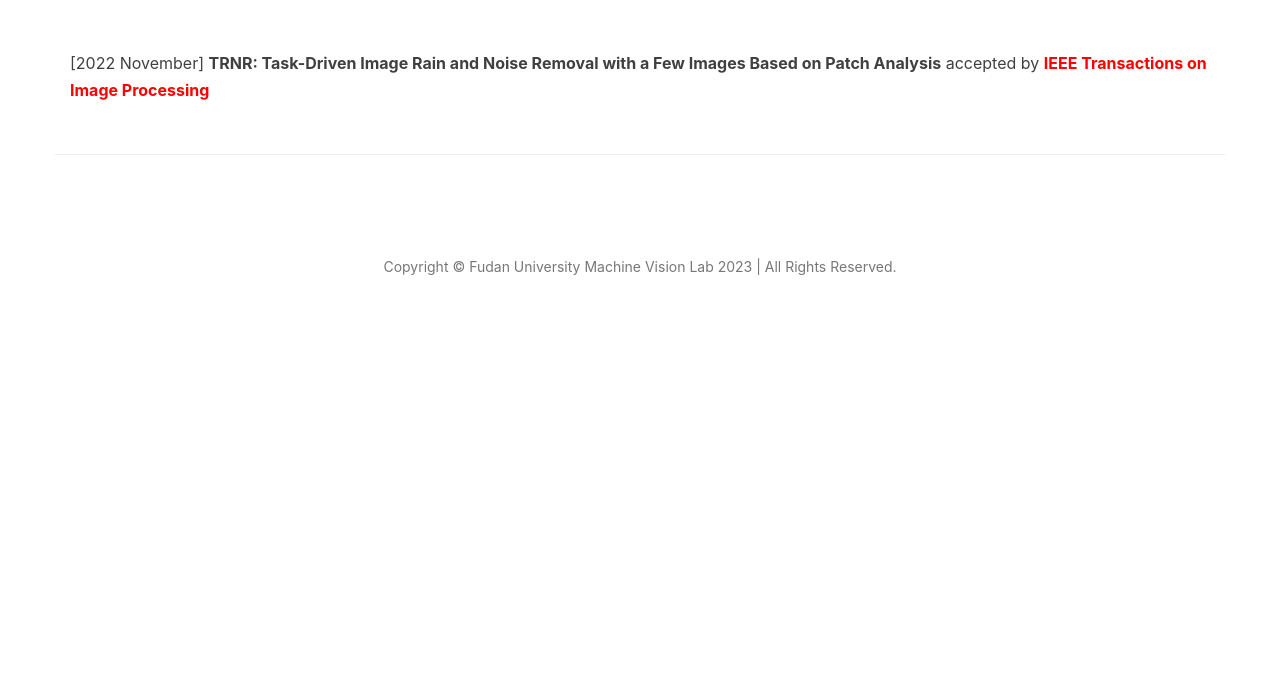
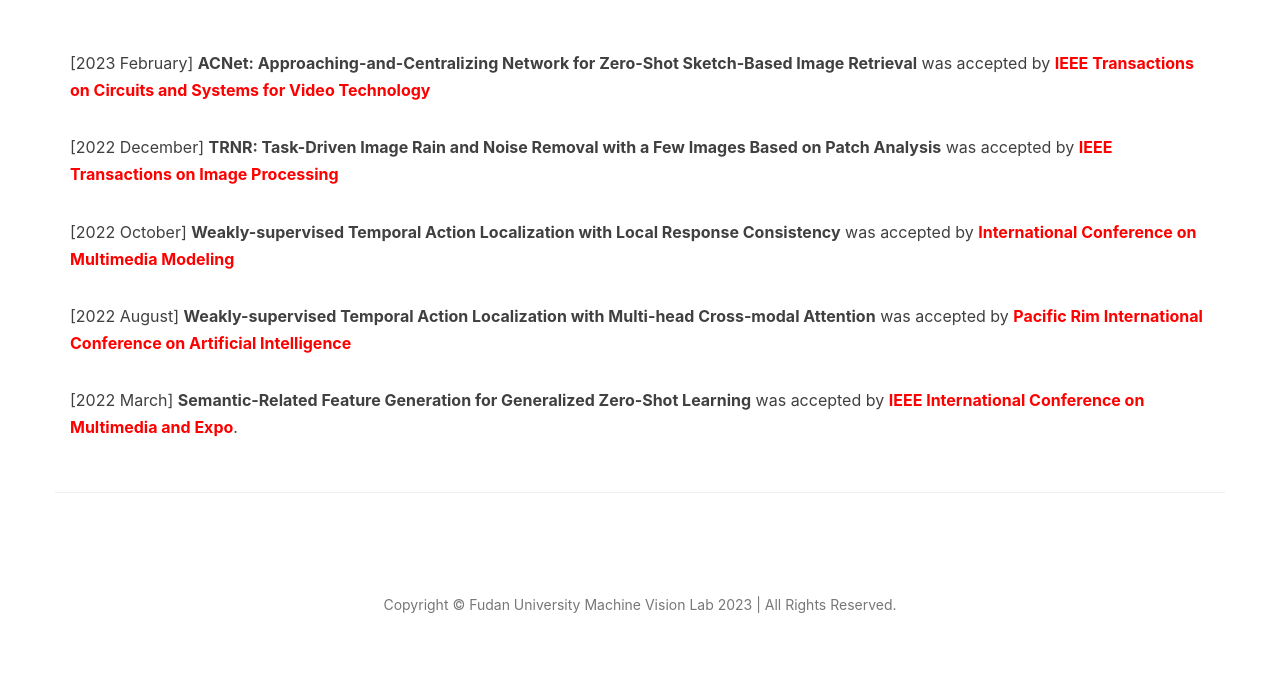
Before and after one commit to lunatics123/lunatics123.github.io, a Jekyll site: the page built from index.html, in a window 1280 px wide. Shown: the part 418-1099 px from the top of the page. Built offline with Jekyll 4.4.1, drawn with Linux system fonts in a browser that asks for light colours; comment, search, counter and statistics services are not loaded; before the commit the page ends 900 px from its top, so only the background shows below that.

Commit message:
finish index page

```diff
--- a/index.html
+++ b/index.html
@@ -6,9 +6,25 @@
 
 <section>
     <div class="container">
-        <p>[2022 November] <b>TRNR: Task-Driven Image Rain and Noise Removal with a Few Images Based on Patch
+        <p>[2023 February] <b>ACNet: Approaching-and-Centralizing Network for Zero-Shot Sketch-Based Image Retrieval</b>
+            was accepted by <span style="color:#FF0000;font-weight:bold;">IEEE Transactions on Circuits and Systems for Video Technology</span>
+        </p>
+
+        <p>[2022 December] <b>TRNR: Task-Driven Image Rain and Noise Removal with a Few Images Based on Patch
             Analysis</b>
-            accepted by <span style="color:#FF0000;font-weight:bold;">IEEE Transactions on Image Processing</span>
+            was accepted by <span style="color:#FF0000;font-weight:bold;">IEEE Transactions on Image Processing</span>
+        </p>
+
+        <p>[2022 October] <b>Weakly-supervised Temporal Action Localization with Local Response Consistency</b>
+            was accepted by <span style="color:#FF0000;font-weight:bold;">International Conference on Multimedia Modeling</span>
+        </p>
+
+        <p>[2022 August] <b>Weakly-supervised Temporal Action Localization with Multi-head Cross-modal Attention</b>
+            was accepted by <span style="color:#FF0000;font-weight:bold;">Pacific Rim International Conference on Artificial Intelligence</span>
+        </p>
+
+        <p>[2022 March] <b>Semantic-Related Feature Generation for Generalized Zero-Shot Learning</b>
+            was accepted by <span style="color:#FF0000;font-weight:bold;">IEEE International Conference on Multimedia and Expo</span>.
         </p>
     </div>
 </section>
```
